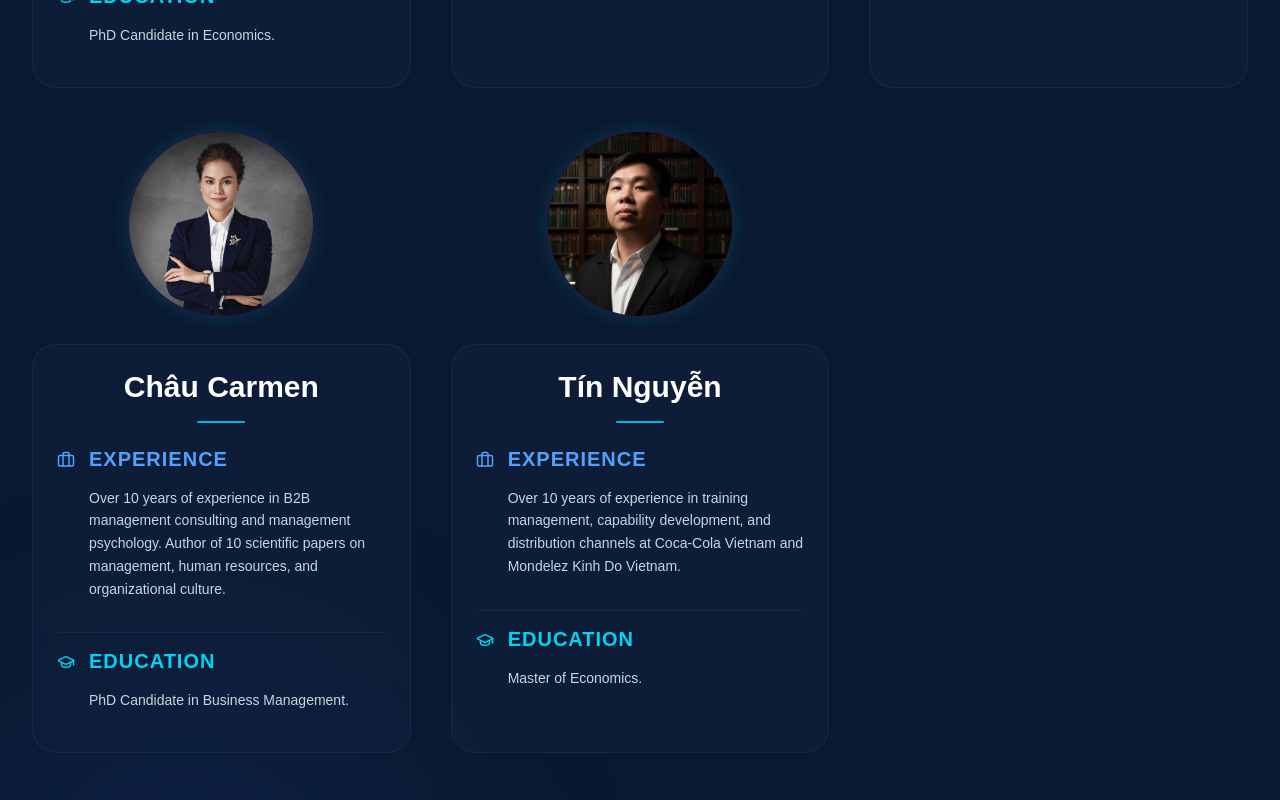
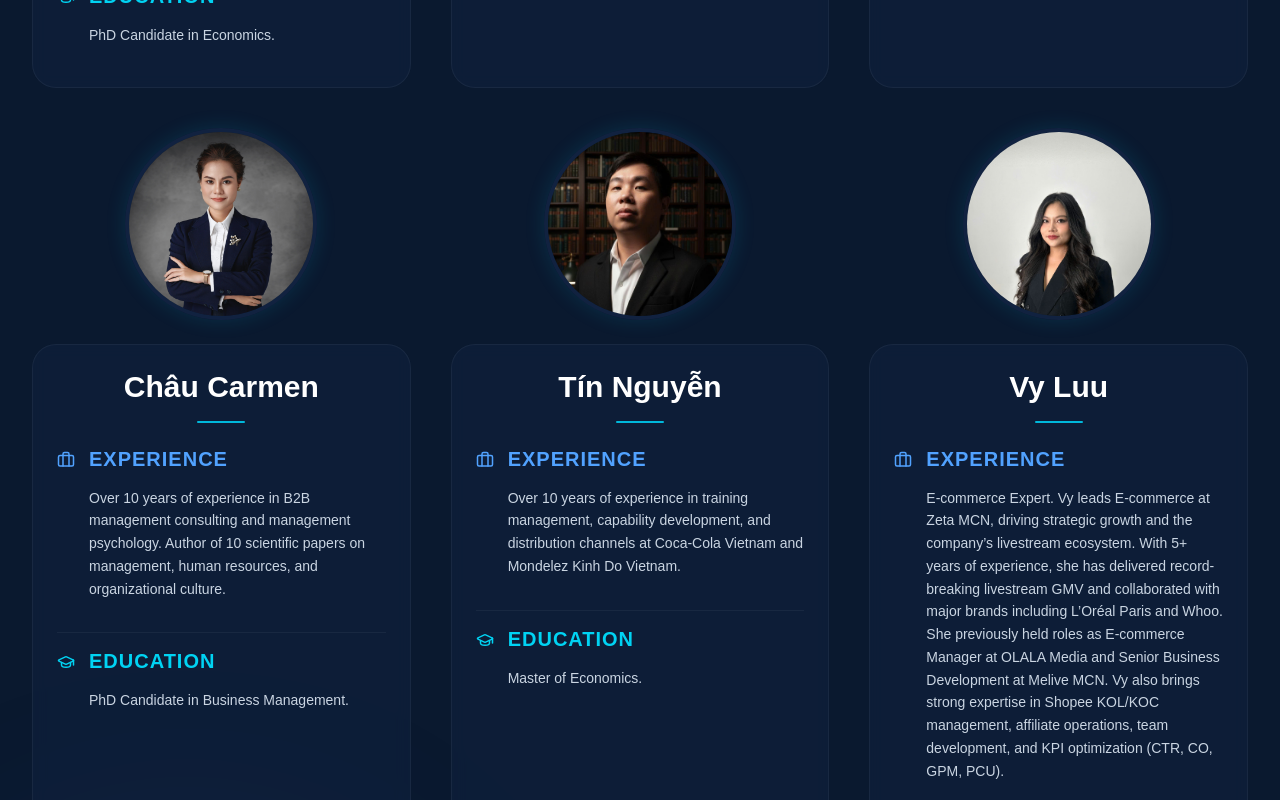
Before and after one commit to hailp1/am-medtech-landing, a Next.js app: page /about in a window 1280 px wide. Shown: the part 1620-2420 px from the top of the page. Built offline with nearby package versions, Linux system fonts and the light colour scheme.

Commit message:
feat(about): add Vy Luu education details

```diff
--- a/app/about/page.tsx
+++ b/app/about/page.tsx
@@ -121,6 +121,13 @@ const AboutPage = () => {
                                 education="Master of Economics."
                                 delay={0.5}
                             />
+                            <TeamMember
+                                image="/team/vy.jpg"
+                                name="Vy Luu"
+                                experience="E-commerce Expert. Vy leads E-commerce at Zeta MCN, driving strategic growth and the company’s livestream ecosystem. With 5+ years of experience, she has delivered record-breaking livestream GMV and collaborated with major brands including L’Oréal Paris and Whoo. She previously held roles as E-commerce Manager at OLALA Media and Senior Business Development at Melive MCN. Vy also brings strong expertise in Shopee KOL/KOC management, affiliate operations, team development, and KPI optimization (CTR, CO, GPM, PCU)."
+                                education="Cử nhân quản trị kinh doanh."
+                                delay={0.6}
+                            />
                         </div>
                     </div>
                 </div>
@@ -158,7 +165,7 @@ interface TeamMemberProps {
     image: string;
     name: string;
     experience: string;
-    education: string;
+    education?: string;
     delay: number;
 }
 
@@ -199,6 +206,7 @@ const TeamMember = ({ image, name, experience, education, delay }: TeamMemberPro
                 </div>
 
                 {/* Education Section */}
+                {education && (
                     <div className="flex gap-3 pt-4 border-t border-white/5">
                         <div className="mt-1 min-w-[20px]">
                             <GraduationCap size={18} className="text-cyan-400" />
@@ -210,6 +218,7 @@ const TeamMember = ({ image, name, experience, education, delay }: TeamMemberPro
                             </p>
                         </div>
                     </div>
+                )}
             </div>
         </div>
     </motion.div>
--- a/app/components/About.tsx
+++ b/app/components/About.tsx
@@ -99,6 +99,12 @@ const About = () => {
                             desc="Over 10 years of experience in training management, capability development, and distribution channels at Coca-Cola Vietnam and Mondelez Kinh Do Vietnam. Master of Economics."
                             delay={0.5}
                         />
+                        <TeamMember
+                            image="/image/team/vy.jpg"
+                            name="Vy Luu"
+                            desc="E-commerce Expert. Vy leads E-commerce at Zeta MCN, driving strategic growth and the company’s livestream ecosystem. With 5+ years of experience, she has delivered record-breaking livestream GMV and collaborated with major brands including L’Oréal Paris and Whoo. She previously held roles as E-commerce Manager at OLALA Media and Senior Business Development at Melive MCN. Vy also brings strong expertise in Shopee KOL/KOC management, affiliate operations, team development, and KPI optimization (CTR, CO, GPM, PCU)."
+                            delay={0.6}
+                        />
                     </div>
                 </div>
             </div>
```
Also changed, not shown: public/image/team/vy.jpg (added), public/team/vy.jpg (added). Lines whose indentation alone changed are shown as unchanged.
